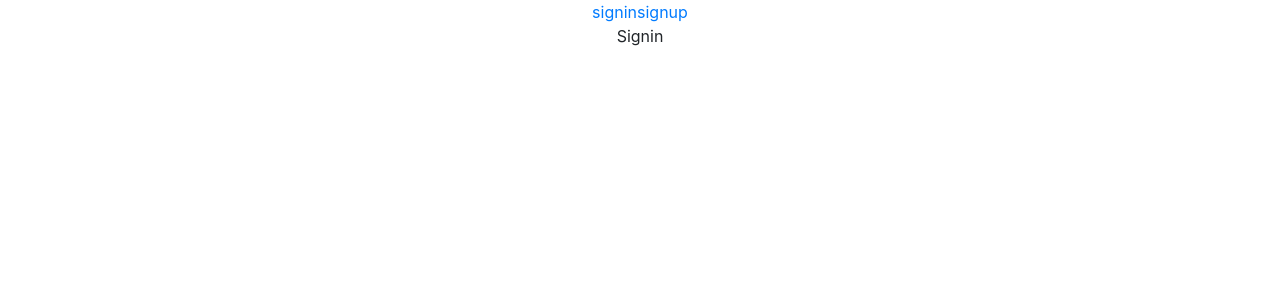
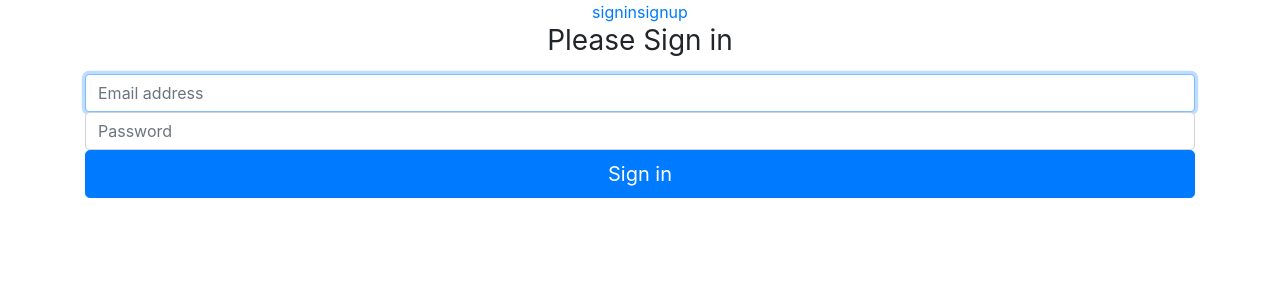
Before and after one commit to Thudilie/react-firebase-login, a React (Create React App) app: page /signin in a window 1280 px wide. Shown: the top 300 px of the page. Built offline with nearby package versions, Linux system fonts and the light colour scheme; no server answers.

Commit message:
added signin functionality

```diff
--- a/src/App.js
+++ b/src/App.js
@@ -1,5 +1,7 @@
-import React from "react";
+import React, { useState } from "react";
 import { BrowserRouter as Router, Route, Switch } from "react-router-dom";
+
+import firebase from "./Firebase";
 
 import Navigation from "./components/Navigation";
 import LandingLogged from "./components/LandingLogged";
@@ -8,14 +10,27 @@ import Signin from "./components/Signin";
 import Signup from "./components/Signup";
 
 function App() {
+  const [userName, setUserName] = useState(null);
+  const login = async (email, password) => {
+    try {
+      await firebase.auth().signInWithEmailAndPassword(email, password);
+      const name = await firebase.auth().currentUser.displayName;
+      setUserName(name);
+      alert("successfully logged in");
+    } catch (error) {
+      alert(error.message);
+    }
+  };
+
   return (
     <Router>
       <div className="App">
         <Navigation />
+        {userName}
         <Switch>
           <Route exact path="/" component={LandingNotLogged} />
           <Route exact path="/" component={LandingLogged} />
-          <Route exact path="/signin" component={Signin} />
+          <Route path="/signin" render={(props) => <Signin login={login} />} />
           <Route exact path="/signup" component={Signup} />
         </Switch>
       </div>
--- a/src/components/Signin.js
+++ b/src/components/Signin.js
@@ -1,7 +1,49 @@
 import React from "react";
 
-const Signin = () => {
-  return <div className="Signin">Signin</div>;
+import useInputState from "./../hooks/useInputState";
+
+const Signin = (props) => {
+  const [email, setEmail] = useInputState("");
+  const [password, setPassword] = useInputState("");
+
+  const onSubmit = (event) => {
+    event.preventDefault();
+    props.login(email, password);
+  };
+
+  return (
+    <form className="container form-signin" onSubmit={onSubmit}>
+      <h1 className="h3 mb-3 font-weight-normal">Please Sign in</h1>
+      <label htmlFor="inputEmail" className="sr-only">
+        Email address
+      </label>
+      <input
+        value={email}
+        onChange={(event) => setEmail(event.target.value)}
+        type="email"
+        id="inputEmail"
+        className="form-control"
+        placeholder="Email address"
+        required
+        autoFocus
+      />
+      <label htmlFor="inputPassword" className="sr-only">
+        Password
+      </label>
+      <input
+        value={password}
+        type="password"
+        id="inputPassword"
+        className="form-control"
+        placeholder="Password"
+        onChange={(event) => setPassword(event.target.value)}
+        required
+      />
+      <button className="btn btn-lg btn-primary btn-block" type="submit">
+        Sign in
+      </button>
+    </form>
+  );
 };
 
 export default Signin;
```
